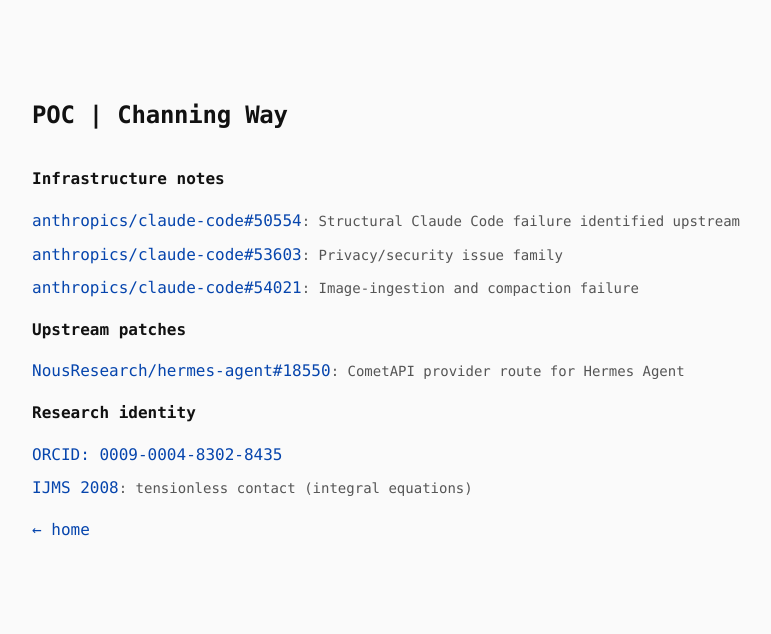
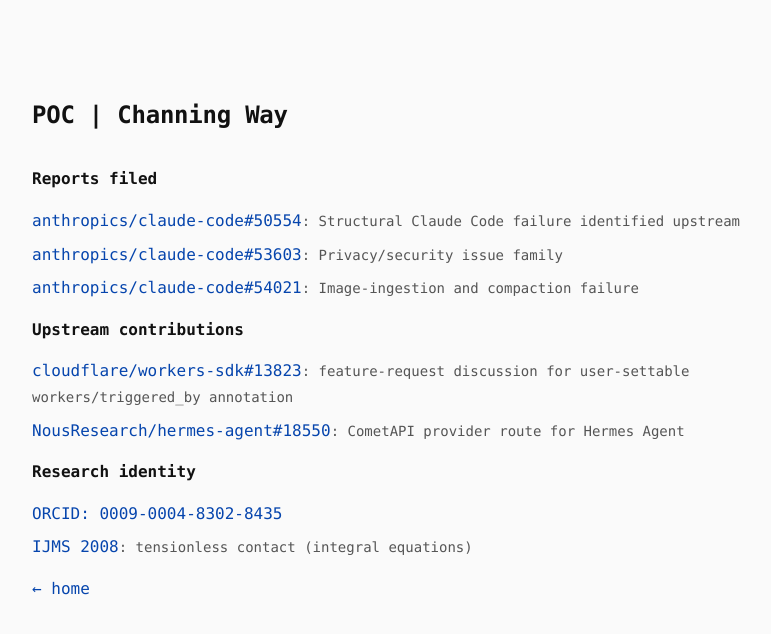
Before and after one commit to Channing-Way/channingway.ai, a plain HTML site: page public/poc.html in a window 1280 px wide. Shown: the whole page, without its empty margins (228-999 px from the left). Drawn offline with Linux system fonts and the light colour scheme.

Commit message:
chore: rename POC sections + add workers-sdk discussion to upstream (#51)
Renames POC page sections for clearer parallelism and adds the new Cloudflare workers-sdk feature-request discussion to the Upstream section.

Changes:
- "Infrastructure notes" -> "Reports filed" (verb-form parallel to "Upstream contributions")
- "Upstream patches" -> "Upstream contributions" (broader; covers patches + discussions + future upstream artifacts, not just code patches)
- Adds cloudflare/workers-sdk#13823 (feature-request discussion for user-settable workers/triggered_by annotation) as the first entry under Upstream contributions.

Discussion URL: https://github.com/cloudflare/workers-sdk/discussions/13823

```diff
--- a/public/poc.html
+++ b/public/poc.html
@@ -32,15 +32,16 @@
 <main>
   <h1>POC | Channing Way</h1>
 
-  <h2>Infrastructure notes</h2>
+  <h2>Reports filed</h2>
   <ul>
     <li><a href="https://github.com/anthropics/claude-code/issues/50554">anthropics/claude-code#50554</a><span class="gray small">: Structural Claude Code failure identified upstream</span></li>
     <li><a href="https://github.com/anthropics/claude-code/issues/53603">anthropics/claude-code#53603</a><span class="gray small">: Privacy/security issue family</span></li>
     <li><a href="https://github.com/anthropics/claude-code/issues/54021">anthropics/claude-code#54021</a><span class="gray small">: Image-ingestion and compaction failure</span></li>
   </ul>
 
-  <h2>Upstream patches</h2>
+  <h2>Upstream contributions</h2>
   <ul>
+    <li><a href="https://github.com/cloudflare/workers-sdk/discussions/13823">cloudflare/workers-sdk#13823</a><span class="gray small">: feature-request discussion for user-settable workers/triggered_by annotation</span></li>
     <li><a href="https://github.com/NousResearch/hermes-agent/pull/18550">NousResearch/hermes-agent#18550</a><span class="gray small">: CometAPI provider route for Hermes Agent</span></li>
   </ul>
 
```
